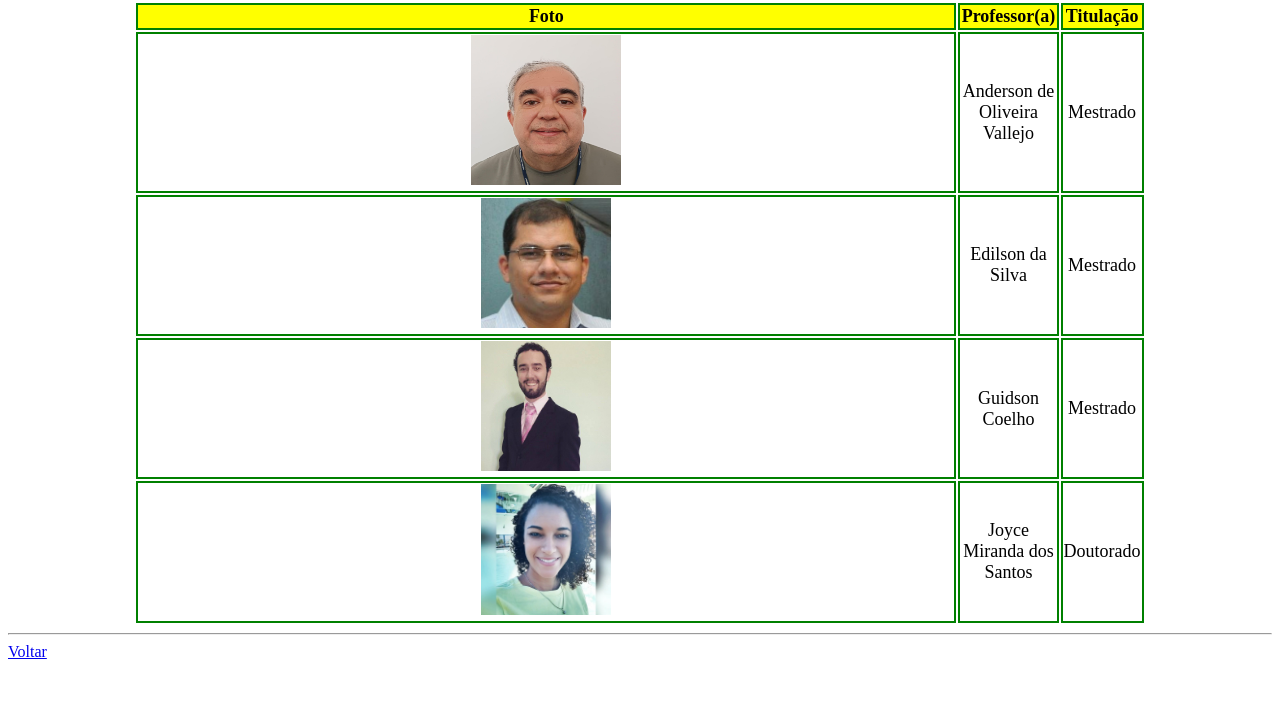
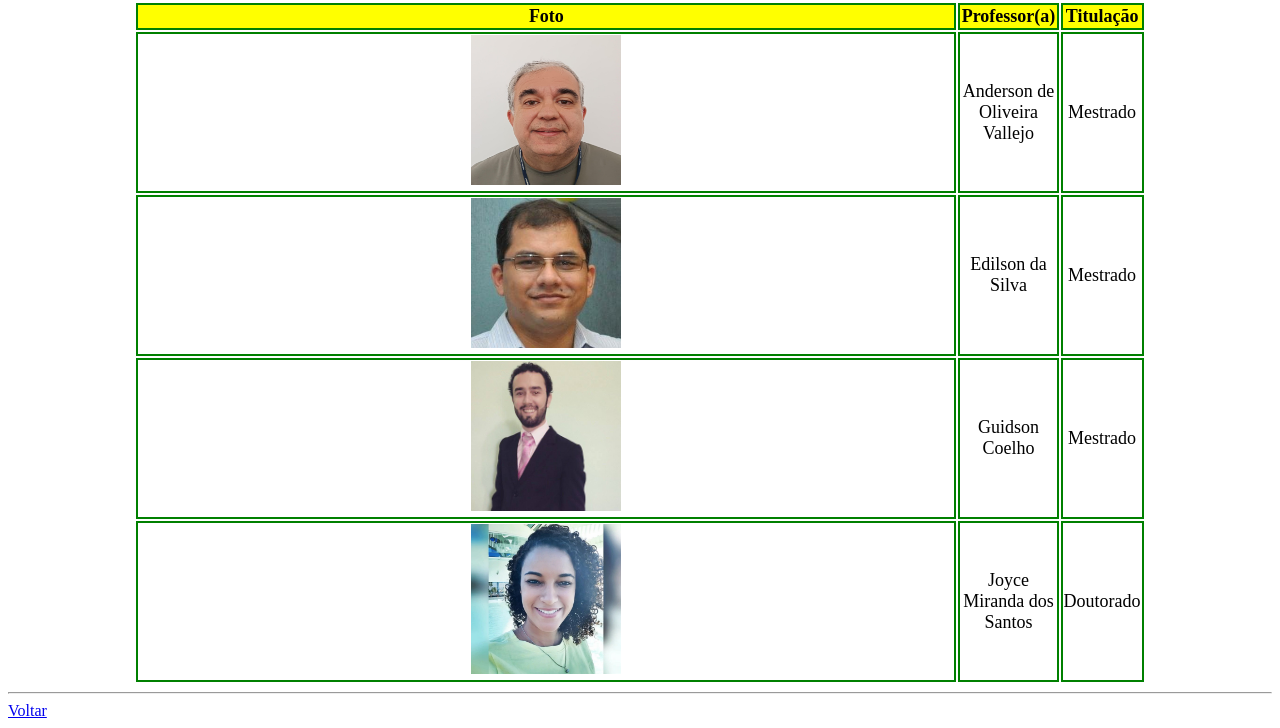
Before and after one commit to Jair-Rodrigues/site-desenvolvimento, a website with bundled scripts: page docente.html in a window 1280 px wide. Shown: the part 491-1219 px from the top of the page. Before the commit the page ends 1160 px from the top, so only its background shows below. Built offline with nearby package versions, Linux system fonts and the light colour scheme.

Commit message:
atualizando  docente

```diff
--- a/css/docente.css
+++ b/css/docente.css
@@ -22,6 +22,7 @@ table{
     border: 2px solid green;
     font-size: 18px;
   }
+
 td{
     align-items: center;
     margin: auto;
@@ -29,15 +30,18 @@ td{
   width: 90%;
   text-align: center;
 }
+
 th{
     background-color: yellow;
     text-align: center;
     align-items: center;
     margin: auto;
 }
+/*
 .tdFoto{
     width: 16%;
   }
+    */
   .banner {
     margin-left: auto;
     margin-right: auto;
--- a/docente.html
+++ b/docente.html
@@ -27,21 +27,21 @@
             </tr>
             <tr>
                 <td>
-                    <img class="tdFoto" src="imagens/edilson.jpg" alt="Foto de Edilson"/>
+                    <img src="imagens/edilson.jpg" width="150" height="150" alt="Foto de Edilson"/>
                 </td>
                 <td>Edilson da Silva</td>
                 <td>Mestrado</td>
             </tr>
             <tr>
                 <td>
-                    <img class="tdFoto" src="imagens/Guidson.jpg" alt="Foto de Guidson"/>
+                    <img width="150" height="150" src="imagens/Guidson.jpg" alt="Foto de Guidson"/>
                 </td>
                 <td>Guidson Coelho</td>
                 <td>Mestrado</td>
             </tr>
             <tr>
                 <td>
-                    <img class="tdFoto" src="imagens/joyceMiranda.jpg" alt="Foto de Joyce"/>
+                    <img width="150" height="150" src="imagens/joyceMiranda.jpg" alt="Foto de Joyce"/>
                 </td>
                 <td>Joyce Miranda dos Santos</td>
                 <td>Doutorado</td>
```
